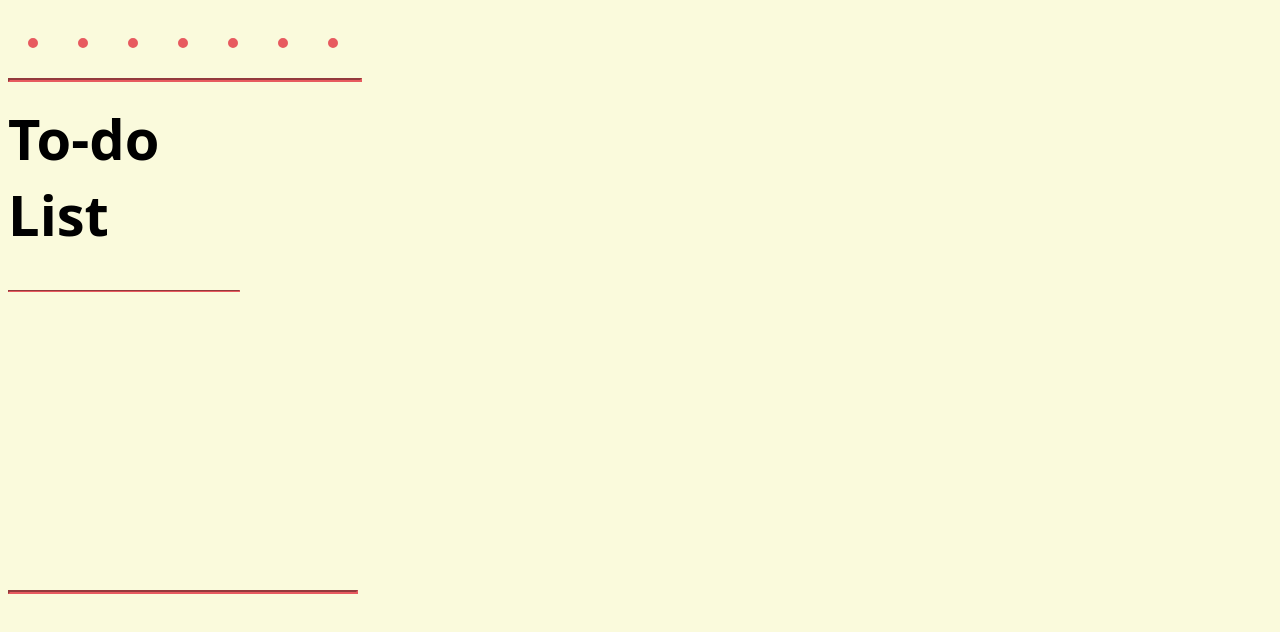
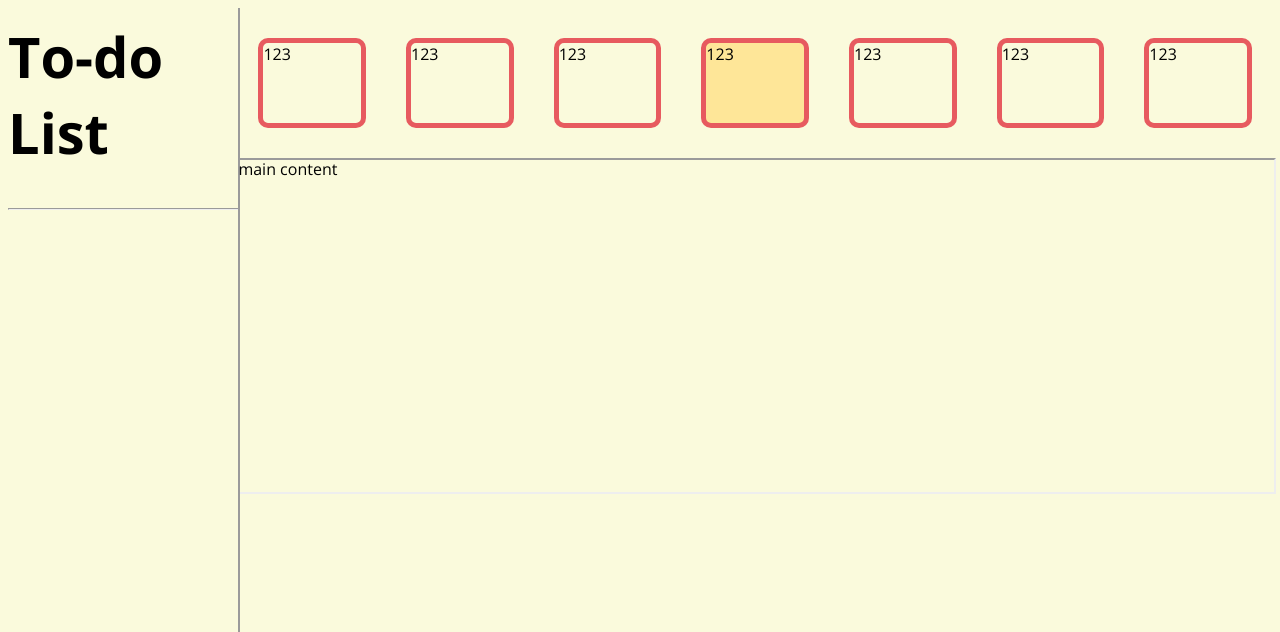
Before and after one commit to Phandastick/Task-List-ReactJS, a React (Vite) app: page / in a window 1280 px wide. Shown: the top 632 px of the page. Built offline with nearby package versions, Linux system fonts and the light colour scheme.

Commit message:
Commit -update Updated layout and dir issues
Changed main flex display into a grid layout, and solve imports from component files.
Note: name all jsx files in lowercase and function names and components in uppercase.

```diff
--- a/public/UI design/styles.css
+++ b/public/UI design/styles.css
@@ -25,10 +25,6 @@ body {
 .sidebar h1 {
     font-size:56px;
     margin-top:10px;
-}
-
-.freepik-credit {
-    margin-top: auto;
 }
 
 .header-seperator {
--- a/src/App.css
+++ b/src/App.css
@@ -1,5 +1,38 @@
+.app-wrapper {
+  display: grid;
+  grid-template-columns: 18vw auto;
+  grid-template-rows: 150px auto;
+  min-height: 100vh;
+}
+
+.sidebar h1 {
+  font-size:56px;
+  margin-top:10px;
+}
+
+.header-seperator {
+  grid-row:2/3;
+  grid-column: 2/3;
+
+  border-width: 2.5px;
+  margin:0;
+  width:100%;
+}
+
+.vertical-seperator {
+  grid-row:1/4;
+  grid-column: 2;
+
+  border-width: 2.5px 0 0 2.5px;
+  margin: 0;
+  width:0px;
+}
+
 /* #region sidebar */
 .sidebar {
+  grid-column: 1;
+  grid-row:1/2;
+
   width: 18vw;
   min-height: 500px;
 
@@ -44,15 +77,10 @@
 /* #endregion */
 
 /* #region header */
-.header-main-wrapper {
-  display:flex;
-  flex-direction: column;
+.header {
+  grid-column: 2/3;
+  grid-row: 1/2;
 
-  flex:1;
-  width: 100%;
-}
-
-.header {
   display:flex;
   flex: 1;
   max-height:150px;
@@ -83,7 +111,8 @@
 
 /* #region main content WRITE CSS HERE TASHA */
 .main-content {
-  flex: 1;
+  grid-row: 2;
+  grid-column: 2;
 }
 
 /* #endregion */
--- a/src/App.jsx
+++ b/src/App.jsx
@@ -7,13 +7,13 @@ import Sidebar from './components/sidebar'
 function App() {
 
   return (
-    <>
-      <Navbar className="containers" />
+    <div className='app-wrapper'>
+      <Sidebar/>
       <hr className = "header-seperator" />
-      <Sidebar className = "containers" />
+      <Navbar/>
       <hr className="vertical-seperator" />
       <MainContent className="containers" />
-    </>
+    </div>
   )
 }
 
--- a/src/components/mainContent.jsx
+++ b/src/components/mainContent.jsx
@@ -1,6 +1,6 @@
 function MainContent () {
 
-    return <div class="main-content containers"></div>
+    return <div class="main-content containers">main content</div>
 }
 
 export default MainContent
--- a/src/components/navbar.jsx
+++ b/src/components/navbar.jsx
@@ -1,27 +1,28 @@
 function Navbar () {
-    const dates = [1,2,3,4,5,6,7]
+    const todaydate = new Date();
+
     return (
         <div class="header navbar containers">
             <div class="navbar-item">
-                <a class="navbar-dates"></a>
+                <a class="navbar-dates">123</a>
             </div>
             <div class="navbar-item">
-                <a class="navbar-dates"></a>
+                <a class="navbar-dates">123</a>
             </div>
             <div class="navbar-item">
-                <a class="navbar-dates"></a>
+                <a class="navbar-dates">123</a>
             </div>
             <div class="navbar-item navbar-today">
-                <a class="navbar-dates"></a>
+                <a class="navbar-dates">123</a>
             </div>
             <div class="navbar-item">
-                <a class="navbar-dates"></a>
+                <a class="navbar-dates">123</a>
             </div>
             <div class="navbar-item">
-                <a class="navbar-dates"></a>
+                <a class="navbar-dates">123</a>
             </div>
             <div class="navbar-item">
-                <a class="navbar-dates"></a>
+                <a class="navbar-dates">123</a>
             </div>
         </div>
     );
--- a/src/css-reset.css
+++ b/src/css-reset.css
@@ -1,7 +1,3 @@
 *, *::before, *::after {
     box-sizing: border-box;
-  }
-
-.containers {
-    margin:0 5px;
 }
--- a/src/index.css
+++ b/src/index.css
@@ -1,3 +1,5 @@
+@import url('https://fonts.googleapis.com/css2?family=Open+Sans:ital,wght@0,300..800;1,300..800&display=swap');
+
 /* change color scheme here so it wont be so mafan tqvm */
 :root{
   --accent: #E75A5F;
@@ -8,37 +10,10 @@
   --bg-color: var(--light);
   --outline: var(--accent);
   --bg-highlight: var(--dark);
-}
 
-body * {
-  border-color: #E75A5F;
+  font-family: "Open Sans", sans-serif;
 }
 
 body {
-  display:flex;
-  flex-wrap: wrap;
-  flex-direction: row;
-
-  font-family: "Open Sans", sans-serif;
-  min-height: 100vh;
   background-color: var(--bg-color);
 }
-
-.sidebar h1 {
-  font-size:56px;
-  margin-top:10px;
-}
-
-.freepik-credit {
-  margin-top: auto;
-}
-
-.header-seperator {
-  border-width: 2.5px;
-  width:100%;
-}
-
-.vertical-seperator {
-  border-width: 2.5px;
-  margin: 0;
-}
```
Also changed, not shown: public/UI design/script.js (+0 -21 lines).
